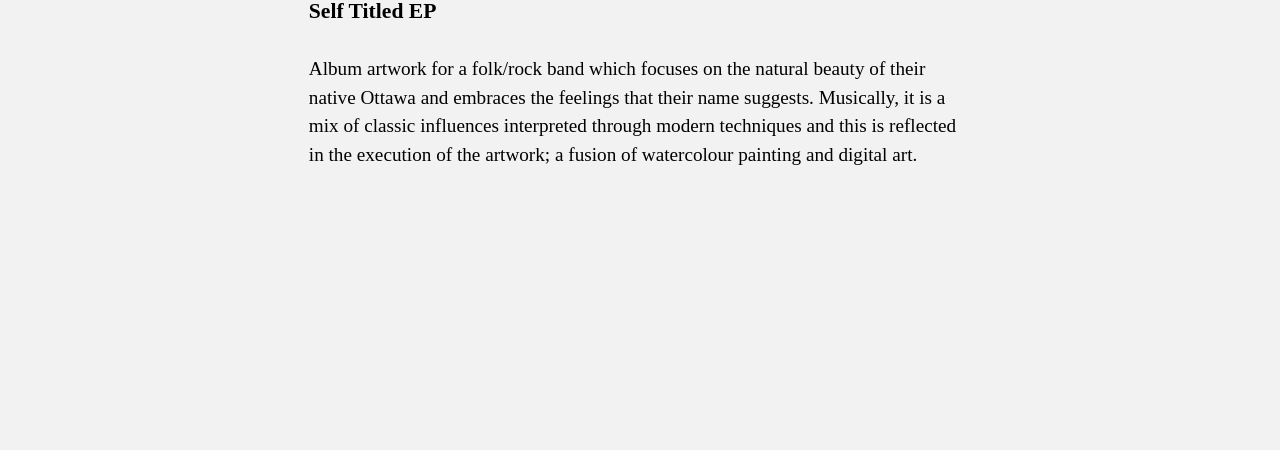
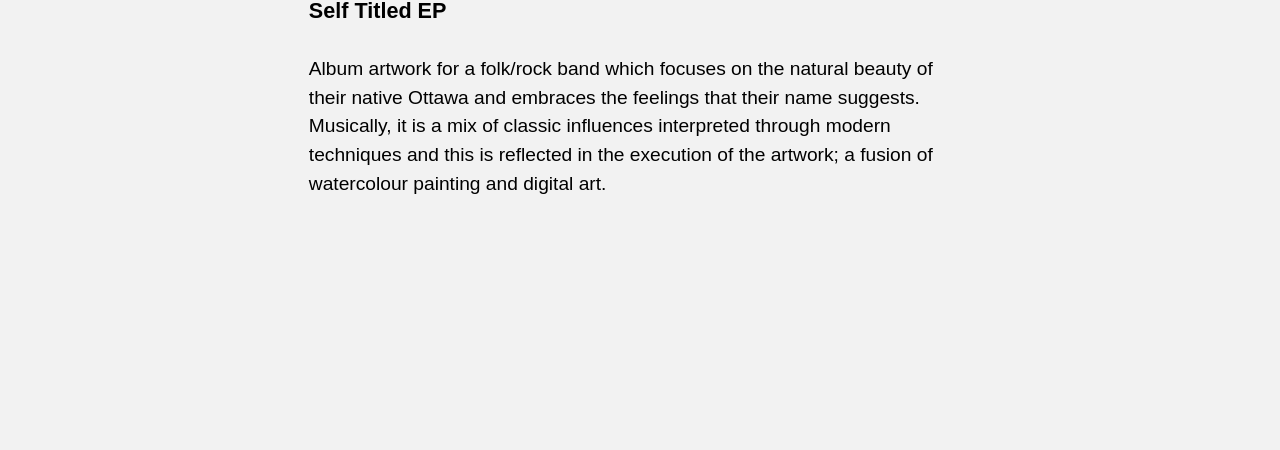
Before and after one commit to 100Miles/portfolio, a plain HTML site: page case-study.html in a window 1280 px wide. Shown: the part 350-800 px from the top of the page. Drawn offline with Linux system fonts and the light colour scheme.

Commit message:
fix proxima nova

```diff
--- a/css/main.css
+++ b/css/main.css
@@ -1,6 +1,8 @@
 html {
   background-color: #f2f2f2;
-  font-family: "proxima-nova" sans-serif;
+  font-family: "proxima-nova",sans-serif;
+  font-style: normal;
+  font-weight: 400;
 }
 
 .logo {
```
